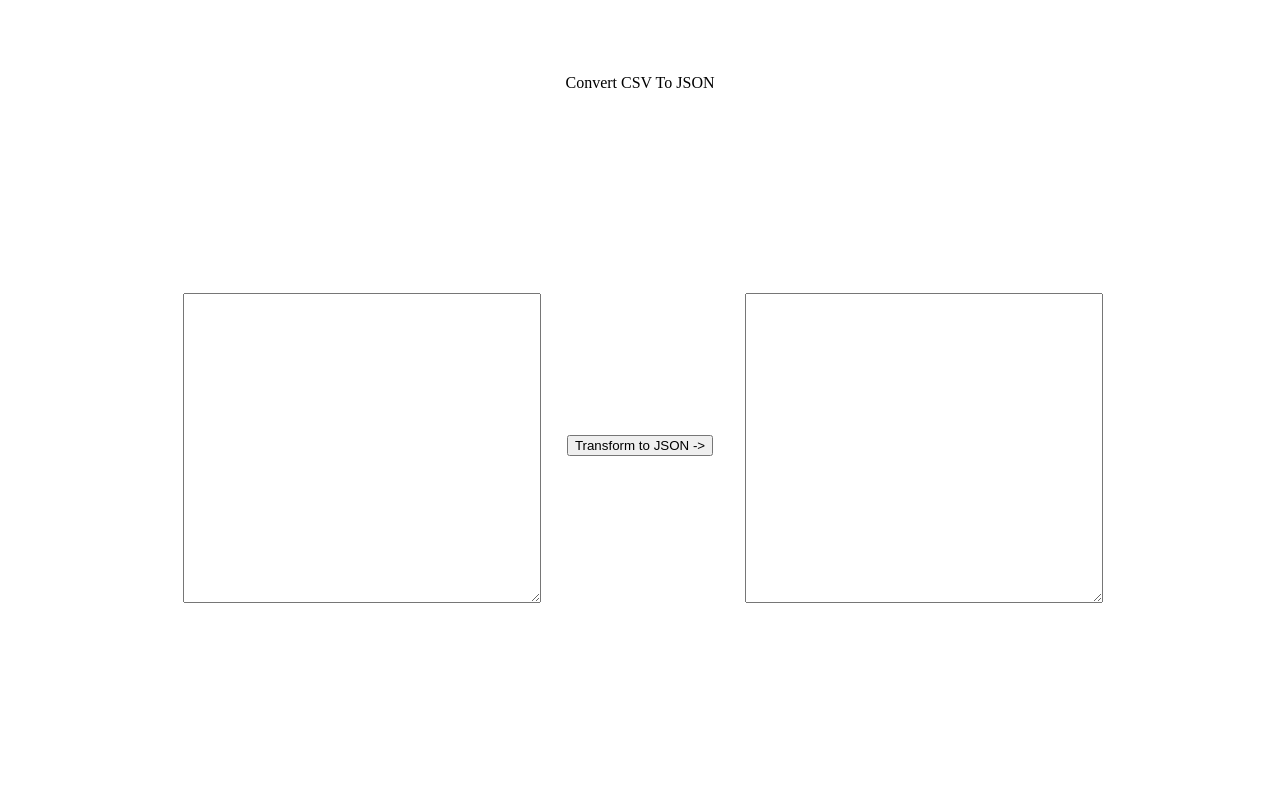
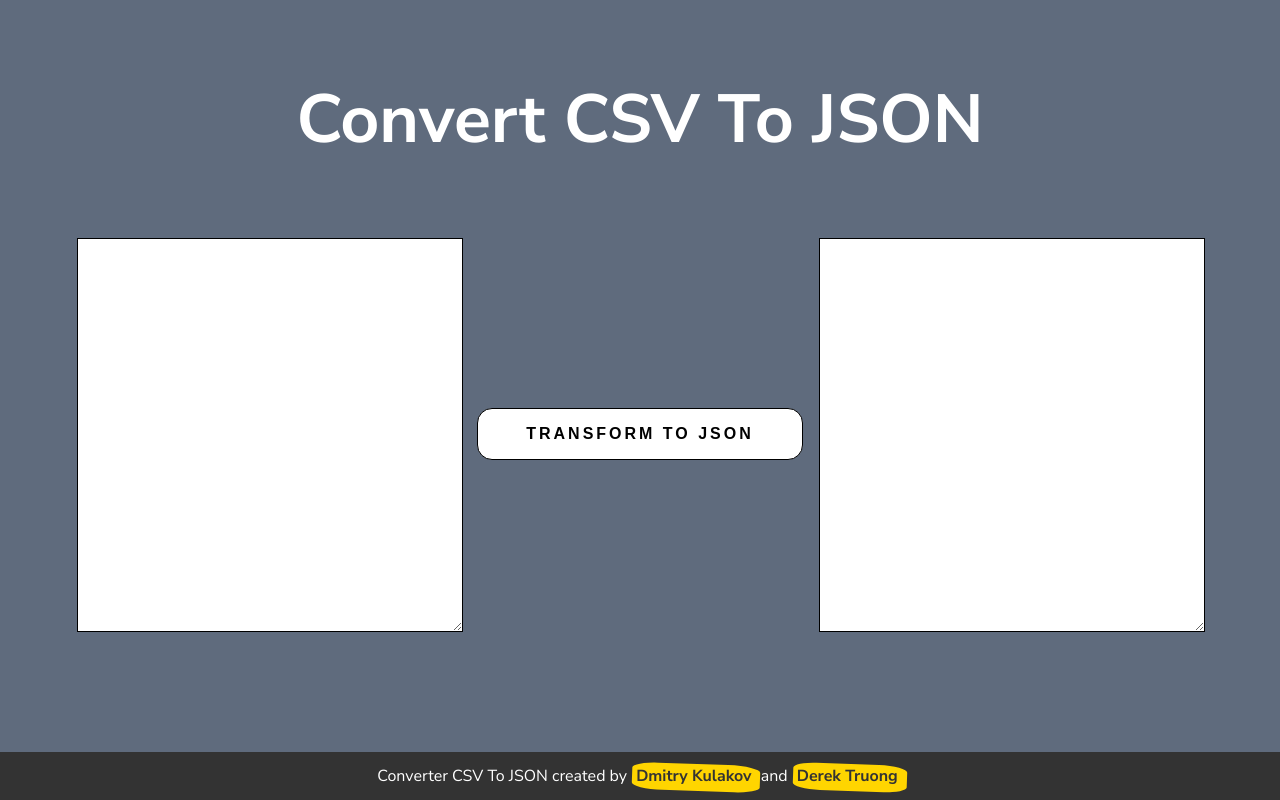
Before and after one commit to derekdevs4days/CSV-To-JSON-Converter, a plain HTML site: page index.html in a window 1280 px wide. Drawn offline with Linux system fonts and the light colour scheme.

Commit message:
css changes

```diff
--- a/index.html
+++ b/index.html
@@ -5,6 +5,9 @@
   <meta http-equiv="X-UA-Compatible" content="IE=edge">
   <meta name="viewport" content="width=device-width, initial-scale=1.0">
   <title>CSV to JSON</title>
+  <link rel="preconnect" href="https://fonts.googleapis.com">
+  <link rel="preconnect" href="https://fonts.gstatic.com" crossorigin>
+  <link href="https://fonts.googleapis.com/css2?family=Nunito+Sans:wght@300;400;600;700&display=swap" rel="stylesheet">
   <link href="reset.css" rel="stylesheet">
   <link href="style.css" rel="stylesheet">
   <script src="main.js" defer></script>
@@ -16,12 +19,13 @@
       <section class="csv">
         <textarea name="csvTextarea" id="csvTextarea"></textarea>
       </section>
-      <button class="button">Transform to JSON -></button>
+      <button class="button">Transform to JSON</button>
       <section class="json">
         <textarea name="jsonTextarea" id="jsonTextarea"></textarea>
       </section>
     </div>
 
   </main>
+  <footer>Converter CSV To JSON created by <a href="https://github.com/dmitrykulakovfrontend"><span class="highlight-container"><span class="highlight">Dmitry Kulakov</span></span></a> and <a href="https://github.com/derekdevs4days"><span class="highlight-container"><span class="highlight">Derek Truong</span></span></a></footer>
 </body>
 </html>
--- a/style.css
+++ b/style.css
@@ -1,5 +1,8 @@
 body,html {
   overflow: hidden;
+  background-color: rgb(95, 107, 125);
+  font-family: 'Nunito Sans', sans-serif;
+  color: white;
 }
 
 
@@ -20,22 +23,81 @@ body,html {
   flex-direction: column;
   justify-content: space-evenly;
   align-items: center;
+  gap: 1rem;
 }
 
 h1 {
+  font-size: 4.25rem;
+  margin-bottom: -8%;
+  font-weight: 700;
 }
 section {
   box-sizing: border-box;
   display: inline-block;
   width: 30%;
-  height: 60%;
-  padding: 1rem;
+  height: 70%;
 }
 
 textarea {
   width: 100%;
   height: 100%;
+  background-color: rgb(255, 255, 255);
+  border: solid 1px black;
+  padding: 0;
 }
+
 button {
+  padding: 1rem 3rem;
+  font-size: 1rem;
+  font-weight: bold;
+  background-color: white;
+  border: solid 1px black;
+  text-transform: uppercase;
+  letter-spacing: 3px;
+  border-radius: 15px;
+  cursor: pointer;
+  transition: all 0.3s
+}
+button:hover {
+  background-color: rgba(255, 255, 255, 0.798);
+}
 
+footer {
+  position: fixed;
+  bottom: 0;
+  background-color: #333333;
+  padding: 1rem 0;
+  width: 100%;
+  text-align: center;
 }
+
+
+.highlight-container, .highlight {
+  position: relative;
+}
+
+.highlight-container {
+  display: inline-block;
+  color: #333333;
+  font-weight: bold;
+  margin: 0 5px;
+  transition: all 0.4s
+}
+.highlight-container:hover {
+  color: white;
+}
+.highlight-container:before {
+  content: " ";
+  display: block;
+  height: 90%;
+  width: 100%;
+  margin-left: -3px;
+  margin-right: -3px;
+  position: absolute;
+  background: #ffd500;
+  transform: rotate(2deg);
+  top: -4px;
+  left: -1px;
+  border-radius: 20% 25% 20% 24%;
+  padding: 10px 3px 3px 10px;
+}
```
